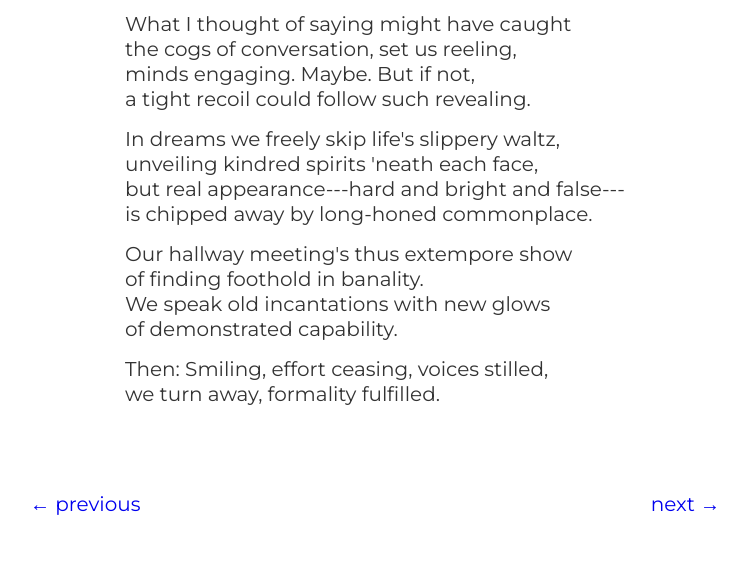
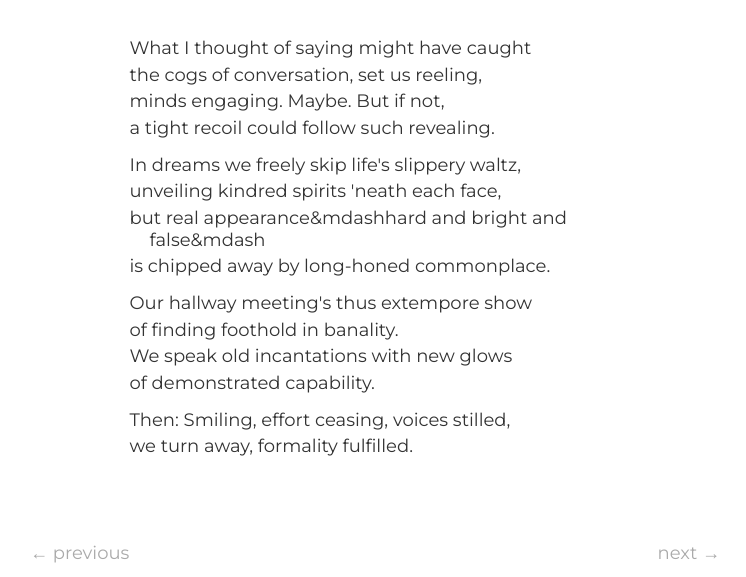
Before and after one commit to kduffie/sonnets, a plain HTML site: page LowestCommonDenominator.html in a window 1280 px wide. Shown: the part 514-1091 px from the top of the page, without its empty margins (265-1011 px from the left). Before the commit the page ends 1043 px from the top, so only its background shows below. Drawn offline with Linux system fonts and the light colour scheme.

Commit message:
no message

```diff
--- a/LowestCommonDenominator.html
+++ b/LowestCommonDenominator.html
@@ -30,7 +30,7 @@
       <section class="stanza">
         <div class="line">In dreams we freely skip life's slippery waltz,</div>
         <div class="line">unveiling kindred spirits 'neath each face,</div>
-        <div class="line">but real appearance---hard and bright and false---</div>
+        <div class="line">but real appearance&mdashhard and bright and false&mdash</div>
         <div class="line">is chipped away by long-honed commonplace.</div>
       </section>
       <section class="stanza">
--- a/styles.css
+++ b/styles.css
@@ -34,7 +34,7 @@
 
 .page {
   font-family: 'Montserrat', sans-serif;
-  font-size: 20px;
+  font-size: 18px;
   max-width: 700px;
   margin: 0 auto;
   color: #333;
@@ -66,7 +66,7 @@ a:hover {
   color: blue;
 }
 
-.left, .right {
+.left a, .right a {
   color: #aaa;
 }
 
@@ -94,9 +94,15 @@ a:hover {
 
 .sonnet-title {
   font-size: 30px;
+  margin: 40px 0;
 }
 
 .stanza {
   margin: 15px 0;
-  line-height: 1.25;
 }
+
+.line {
+  margin: 0.25em;
+  padding-left: 20px ;
+  text-indent: -20px ;
+}
```
